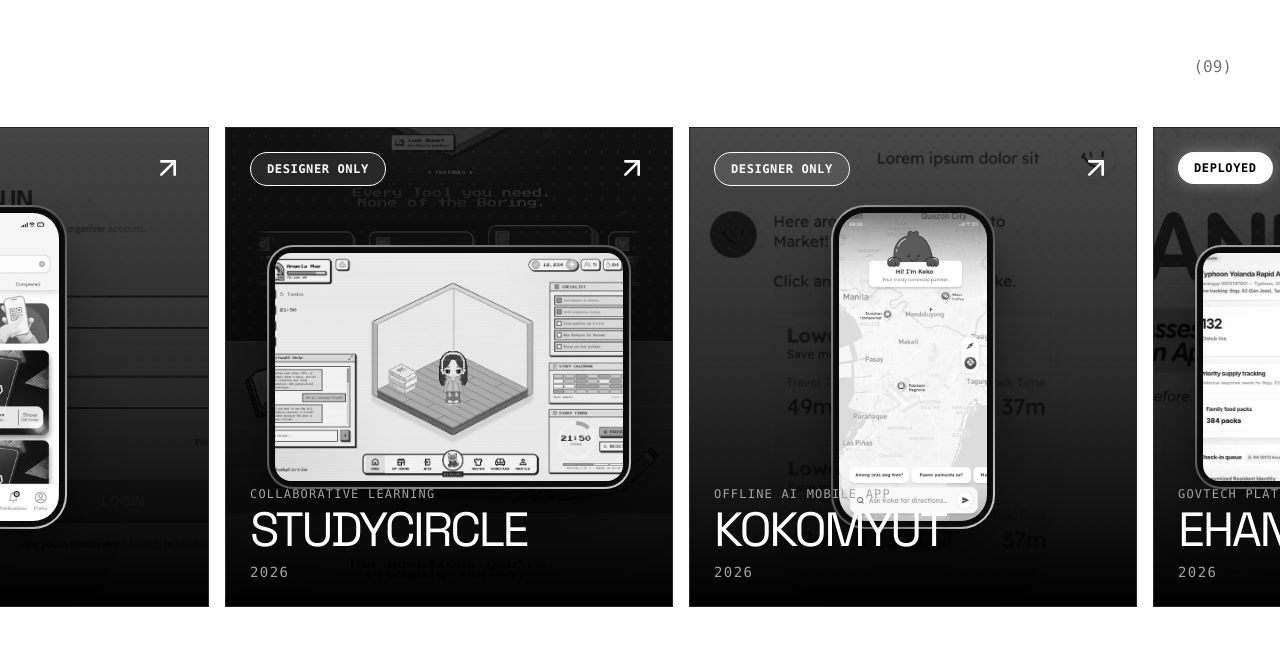
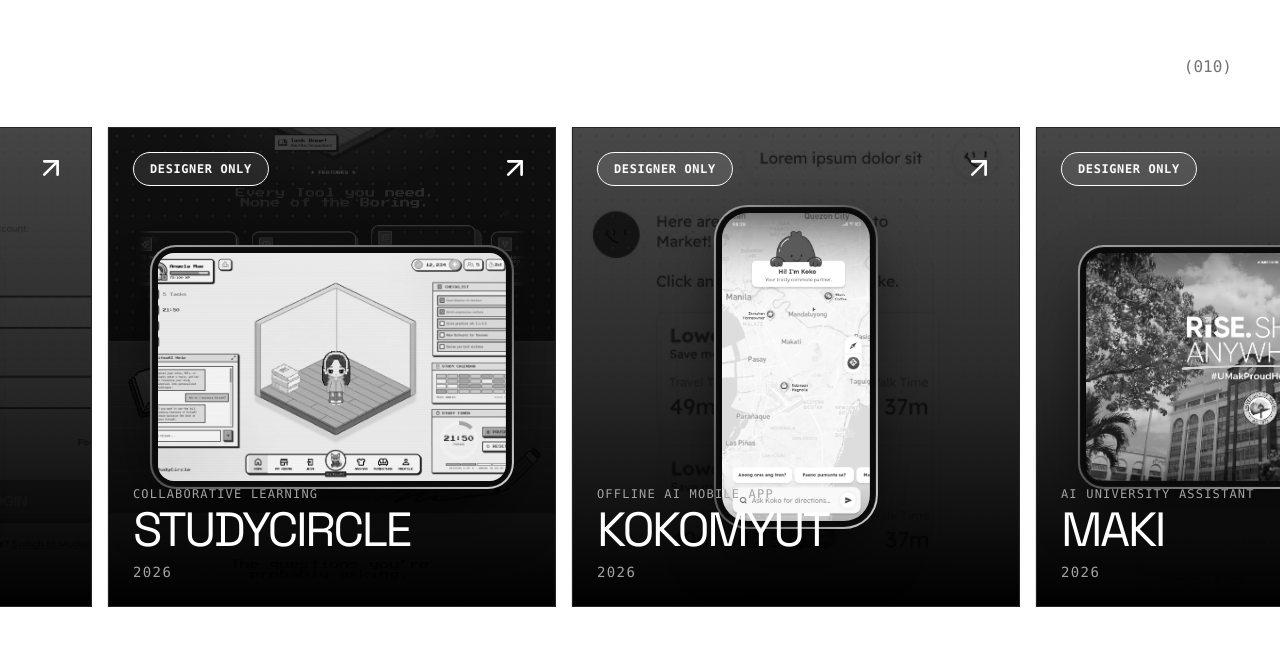
Before and after one commit to jjcabalo/LightweightPortfolio, a Next.js app: page / in a window 1280 px wide. Shown: the part 1955-2600 px from the top of the page. Built offline with nearby package versions, Linux system fonts and the light colour scheme.

Commit message:
Add MAKI project card, update hero count to 10+, and set OCT 2026 dates

```diff
--- a/src/app/page.tsx
+++ b/src/app/page.tsx
@@ -152,7 +152,7 @@ function WorkSection() {
       title: "KokoMyut",
       category: "Offline AI Mobile App",
       year: "2026",
-      date: "2026",
+      date: "OCT 2026",
       role: "Lead UI/UX Designer, Brand Designer",
       tech: "On-Device LLM, Figma",
       desc: "KokoMyut is an offline-first AI commuter assistant for the Taguig and Makati corridor. Its on-device AI understands Tagalog and English, providing route recommendations, fare and schedule details, and drop-off alerts without internet access. I led its branding and UI/UX design, applying Progressive Disclosure and Recognition Over Recall to simplify information and make route discovery easier.",
@@ -179,6 +179,24 @@ function WorkSection() {
         "/projects/KokoMyut/Ongoing Commute (1).webp"
       ],
       bgImage: "/projects/KokoMyut/Chat Route Carousel.webp"
+    },
+    {
+      title: "MAKI",
+      category: "AI University Assistant",
+      year: "2026",
+      date: "OCT 2026",
+      role: "UI/UX Designer, Brand Designer & Frontend Developer",
+      tech: "React, Vite, Tailwind CSS, TypeScript, Motion, Lucide React",
+      desc: "MAKI (My Assistant for Knowledge and Information) is an AI-powered university assistant integrated into the University of Makati website, helping students quickly find information inside the website. I led shaping the visual identity, embedded interface design, UX, and responsive interface, contributing to its recognition as Best in UI/UX and 1st Runner-Up in the InfoTechnolympics 2026 Hackathon Category.",
+      highlights: ["visual identity", "responsive interface"],
+      deployed: false,
+      deviceType: "tablet",
+      deviceImage: "/projects/MAKI/MAKI-1.webp",
+      deviceImages: [
+        "/projects/MAKI/MAKI-1.webp",
+        "/projects/MAKI/MAKI-2.webp"
+      ],
+      bgImage: "/projects/MAKI/MAKI-2.webp"
     },
     {
       title: "eHANDA",
@@ -1541,7 +1559,7 @@ function HeroAndAboutSection() {
 
   // Adaptive Hero Stat Cards
   const heroCards = [
-    { num: "9+", label: "Projects", href: "#work" },
+    { num: "10+", label: "Projects", href: "#work" },
     { num: "4", label: "Awards", href: "#awards" },
     { num: "100+", label: "Gallery", href: "/gallery" },
     { num: "4+", label: "Years Exp.", href: "#experience" }
```
Also changed, not shown: public/projects/MAKI/MAKI-1.webp (added), public/projects/MAKI/MAKI-2.webp (added).
